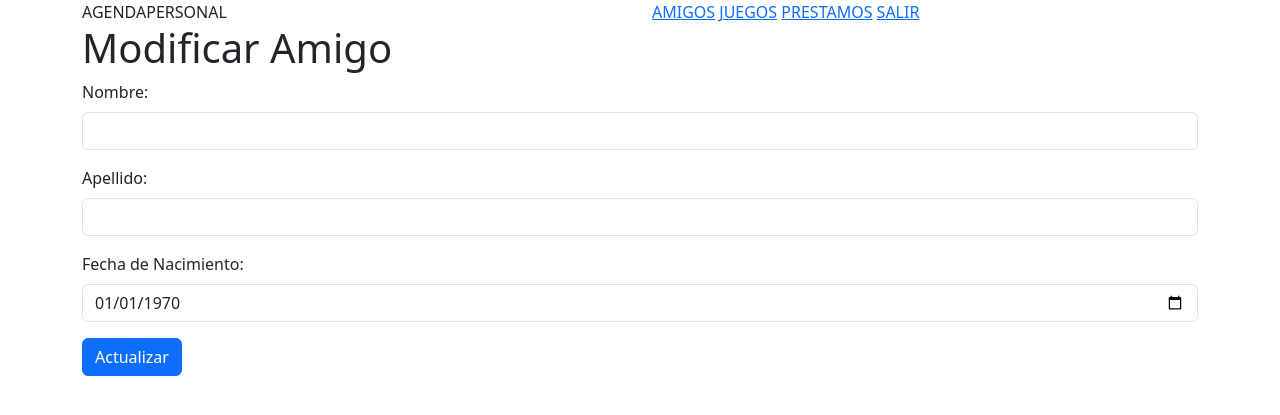
After one commit to nasar0/PracticafinalPHP-nasaro-, a PHP site: page /TIENDA/VISTA/modificar_amigo.php in a window 1280 px wide. The commit adds this page. Shown: the top 415 px of the page. Run offline with PHP 8.4, Linux system fonts and the light colour scheme; the template is opened without the code that fills it, so the values that code supplies are empty.

Commit message:
2025-01-26

```diff
--- a/TIENDA/VISTA/amigos.php
+++ b/TIENDA/VISTA/amigos.php
@@ -15,8 +15,8 @@
             <div class="col-4"><SPAn>AGENDA</SPAn>PERSONAL</div>
             <div class="col-6 ofset-2">
                 <a href="listaamigos.php?action=mostrar" class="text-uppercase">amigos</a>
-                <a href="" class="text-uppercase">juegos</a>
-                <a href="" class="text-uppercase">prestamos</a>
+                <a href="listaamigos.php?action=mostrarJuegos" class="text-uppercase">juegos</a>
+                <a href="listaamigos.php?action=mostrarPrestamos" class="text-uppercase">prestamos</a>
                 <a href="" class="text-uppercase">salir</a>
             </div>
         </nav>
@@ -50,7 +50,9 @@
                     <td>{$amigo->nombre}</td>
                     <td>{$amigo->apellido}</td>
                     <td>{$amigo->fecha}</td>
+                    <td><a href='listaamigos.php?action=modificar&id={$amigo->id_amigo}'>Modificar</a></td>
                 </tr>";
+
                     }
 
                     echo "</table>";
--- /dev/null
+++ b/TIENDA/VISTA/modificar_amigo.php
@@ -0,0 +1,48 @@
+<!DOCTYPE html>
+<html lang="es">
+<head>
+    <meta charset="UTF-8">
+    <meta name="viewport" content="width=device-width, initial-scale=1.0">
+    <title>Modificar Amigo</title>
+    <link href="https://cdn.jsdelivr.net/npm/bootstrap@5.3.3/dist/css/bootstrap.min.css" rel="stylesheet">
+</head>
+<body>
+    <header class="container m-auto">
+        <nav class="row d-flex">
+            <div class="col-4"><span>AGENDA</span>PERSONAL</div>
+            <div class="col-6 offset-2">
+                <a href="listaamigos.php?action=mostrar" class="text-uppercase">amigos</a>
+                <a href="" class="text-uppercase">juegos</a>
+                <a href="" class="text-uppercase">prestamos</a>
+                <a href="" class="text-uppercase">salir</a>
+            </div>
+        </nav>
+    </header>
+    <main>
+        <section class="container">
+            <h1>Modificar Amigo</h1>
+            <form action="listaamigos.php?action=actualizar" method="POST">
+                <input type="hidden" name="id_amigo" value="<?php echo $amigo->id_amigo; ?>">
+
+                <div class="mb-3">
+                    <label for="nombre" class="form-label">Nombre:</label>
+                    <input type="text" class="form-control" id="nombre" name="nombre" value="<?php echo $amigo->nombre; ?>" required>
+                </div>
+
+                <div class="mb-3">
+                    <label for="apellido" class="form-label">Apellido:</label>
+                    <input type="text" class="form-control" id="apellido" name="apellido" value="<?php echo $amigo->apellido; ?>" required>
+                </div>
+
+                <div class="mb-3">
+                    <label for="fecha_nacimiento" class="form-label">Fecha de Nacimiento:</label>
+                    <input type="date" class="form-control" id="fecha_nacimiento" name="fecha_nacimiento" value="<?php echo date('Y-m-d', strtotime(str_replace('/', '-', $amigo->fecha))); ?>" required>
+                </div>
+
+                <button type="submit" class="btn btn-primary">Actualizar</button>
+            </form>
+        </section>
+    </main>
+    <script src="https://cdn.jsdelivr.net/npm/bootstrap@5.3.3/dist/js/bootstrap.bundle.min.js"></script>
+</body>
+</html>
```
Also changed, not shown: TIENDA/CONTROLADOR/listaamigos.php (+26 -0 lines), TIENDA/MODELO/class-amigos.php (+63 -0 lines), TIENDA/VISTA/insertar.php (+29 -0 lines), TIENDA/VISTA/juegos.php (added).
